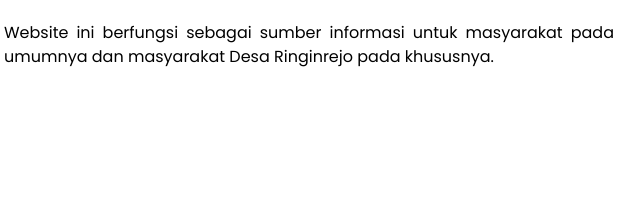
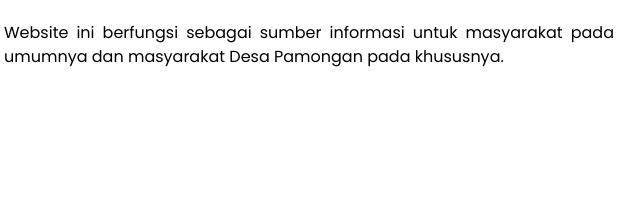
Before and after one commit to desapamongan/desapamongan, a plain HTML site: page index.html in a window 1280 px wide. Shown: the part 243-453 px from the top of the page, 124-764 px from the left. Drawn offline with nearby package versions, Linux system fonts and the light colour scheme.

Commit message:
Update index.html

```diff
--- a/index.html
+++ b/index.html
@@ -74,7 +74,7 @@
         <p>Pamongan, Kecamatan Mojo, Kabupaten Kediri, Jawa Timur 64162</p>
         <br>
         <p class="lg:w-[610px]">
-          Website ini berfungsi sebagai sumber informasi untuk masyarakat pada umumnya dan masyarakat Desa Ringinrejo
+          Website ini berfungsi sebagai sumber informasi untuk masyarakat pada umumnya dan masyarakat Desa Pamongan
           pada khususnya.
         </p>
       </div>
```
